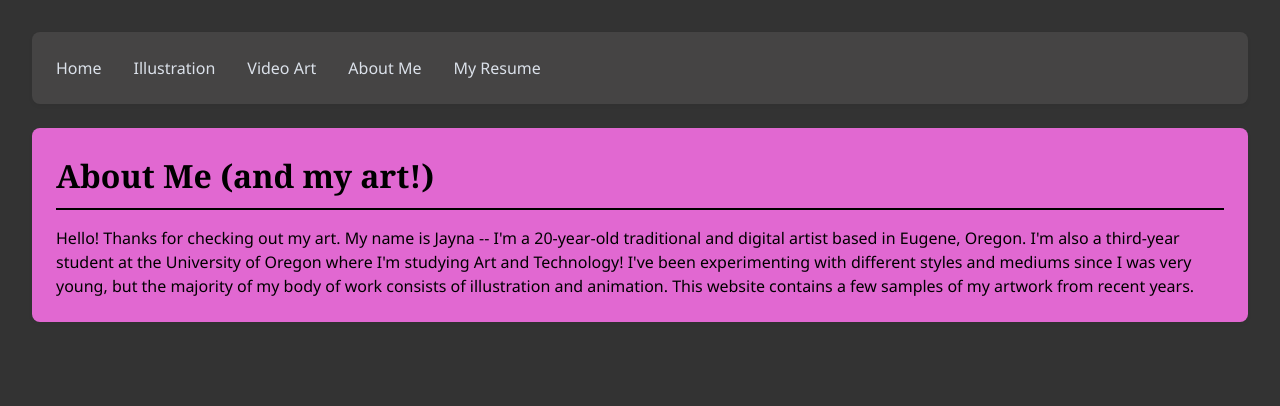
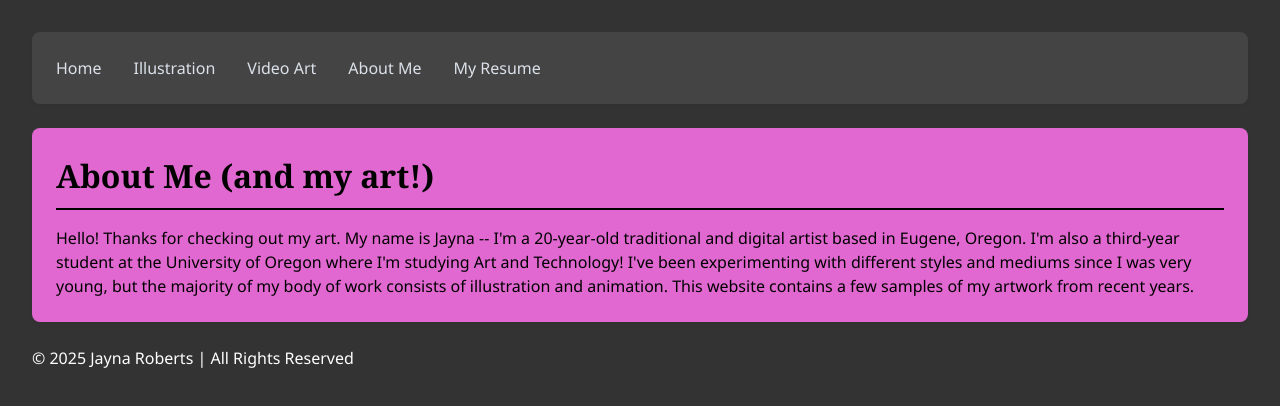
Before and after one commit to jrober15/Portfolio, a plain HTML site: page about.html in a window 1280 px wide. Drawn offline with Linux system fonts and the light colour scheme.

Commit message:
Update about.html

```diff
--- a/about.html
+++ b/about.html
@@ -26,4 +26,8 @@
       This website contains a few samples of my artwork from recent years.
     </p>
   </section>
+
+<footer>
+  &copy; 2025 Jayna Roberts | All Rights Reserved
+</footer>
 </body>
```
